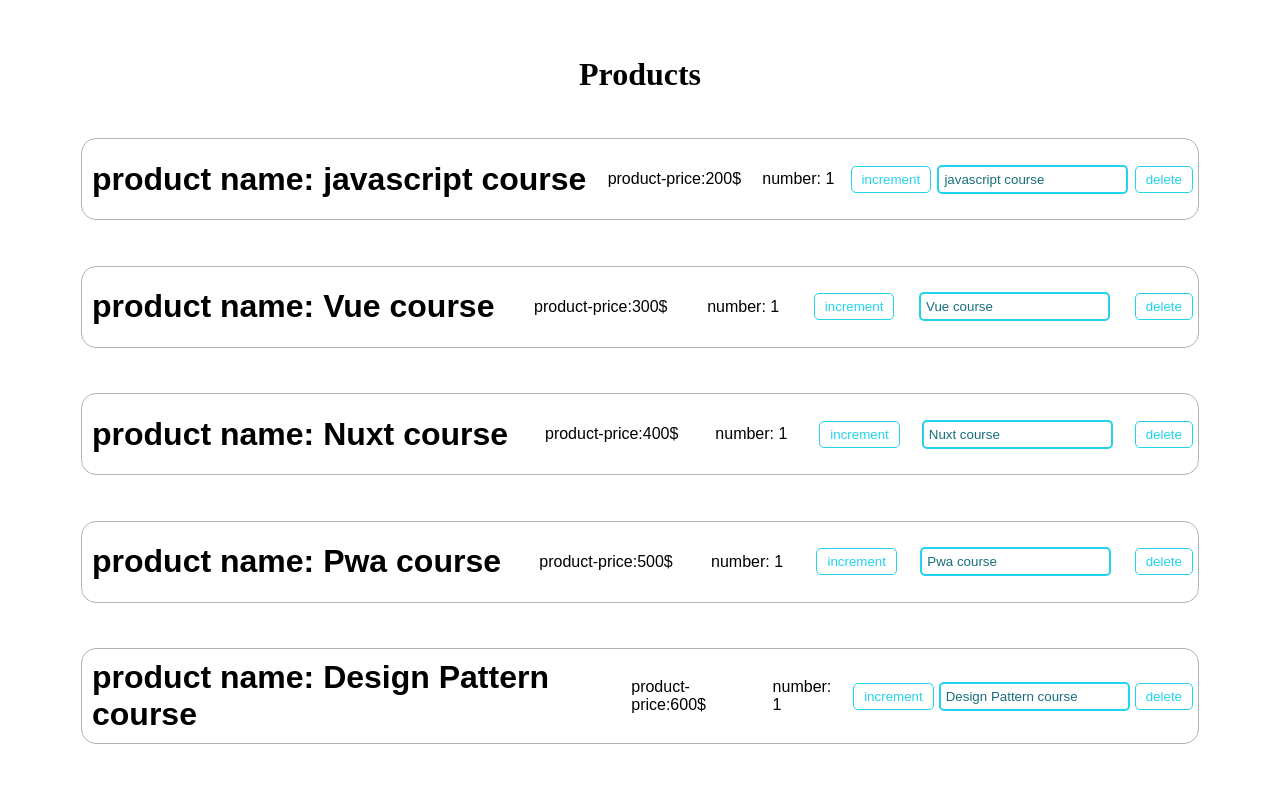
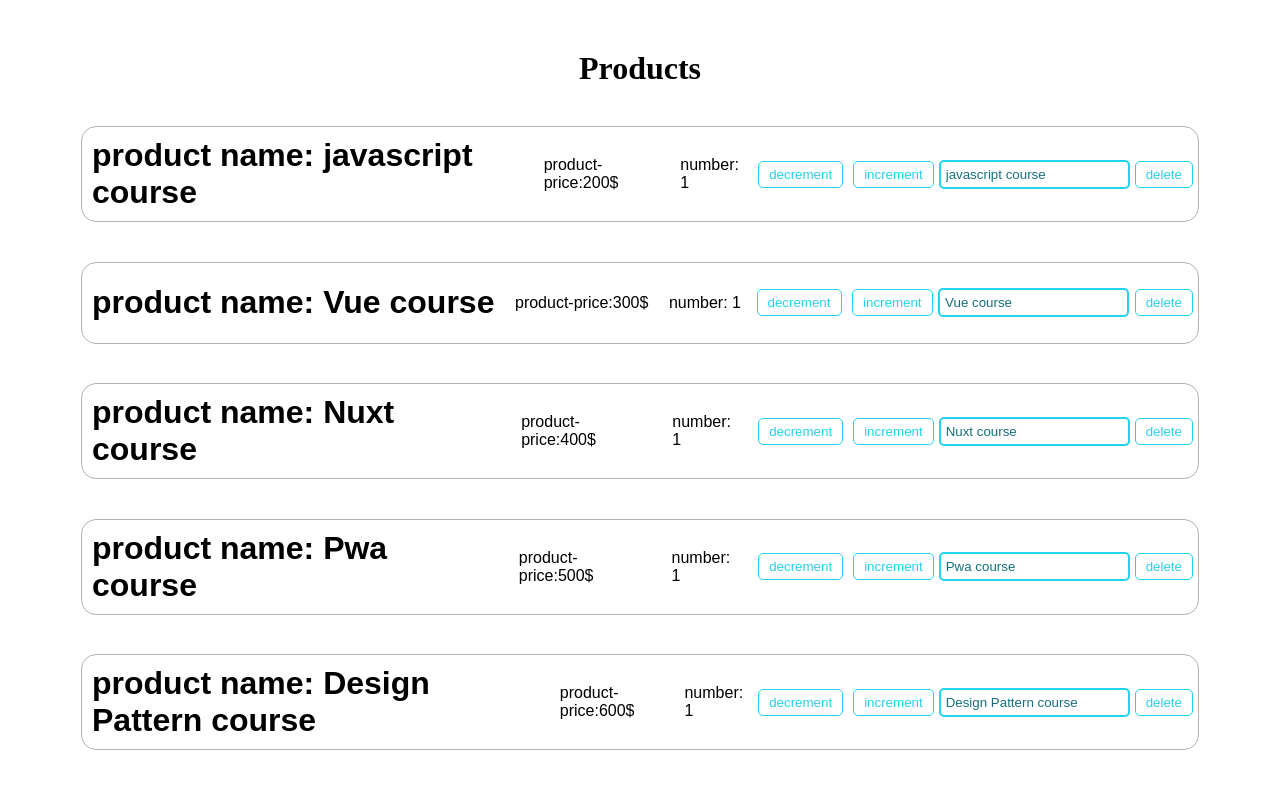
Before and after one commit to danyalbani240/learning-react, a React (Create React App) app: page / in a window 1280 px wide. Shown: the top 788 px of the page. Built offline with nearby package versions, Linux system fonts and the light colour scheme.

Commit message:
decrement button added

```diff
--- a/src/product-list/ProductList.js
+++ b/src/product-list/ProductList.js
@@ -61,6 +61,25 @@ class ProductList extends Component {
 			product: newProducts,
 		});
 	};
+	decrementProduct = (product) => {
+		if (product.number == 1) {
+			this.handleDelete(product);
+			return;
+		}
+		let productNewNum = --product.number;
+		let newProduct = { ...product, number: productNewNum };
+		// my way of adding decrement button
+		let newProducts = [
+			...this.state.products.filter(
+				(item) => item.title != product.title
+			),
+			newProduct,
+		];
+		this.setState({
+			product: newProducts,
+		});
+	};
+
 	handleChange = (event, product) => {
 		let products = [...this.state.products];
 		let selectedProductIndex = products.findIndex(
@@ -81,6 +100,7 @@ class ProductList extends Component {
 							title={product.title}
 							number={product.number}
 							increment={() => this.incrementProduct(product)}
+							decrement={() => this.decrementProduct(product)}
 							updateTitle={(event) => {
 								this.handleChange(event, product);
 							}}
--- a/src/product/Product.js
+++ b/src/product/Product.js
@@ -6,6 +6,9 @@ const Product = (props) => {
 			<h1>product name: {props.title}</h1>
 			<p>product-price:{props.price}</p>
 			<p>number: {props.number}</p>
+			<button className={styles.button} onClick={props.decrement}>
+				decrement
+			</button>
 			<button className={styles.button} onClick={props.increment}>
 				increment
 			</button>
```
